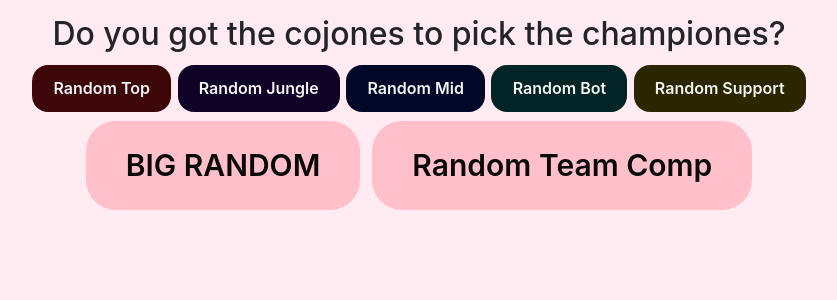
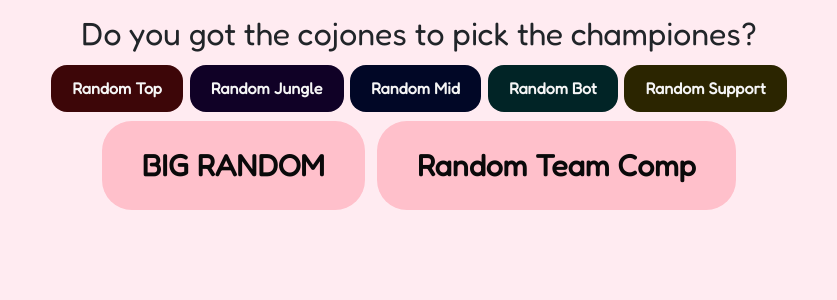
Before and after one commit to prophetrand/champ-picker, a React (Create React App) app: page / in a window 1280 px wide. Shown: the top 300 px of the page, without its empty margins (221-1058 px from the left). Built offline with nearby package versions, Linux system fonts and the light colour scheme.

Commit message:
update dependencies and import better font

```diff
--- a/src/App.css
+++ b/src/App.css
@@ -1,6 +1,8 @@
+@import url('https://fonts.googleapis.com/css2?family=Fredoka&display=swap');
 .App {
     background-color: #ffebf1;
     height: 100vh;
     padding-top: 15px;
     box-sizing: border-box;
+    font-family: 'Fredoka';
 }
```
Also changed, not shown: 1 other file (tests, documents, lock files or other folders).
